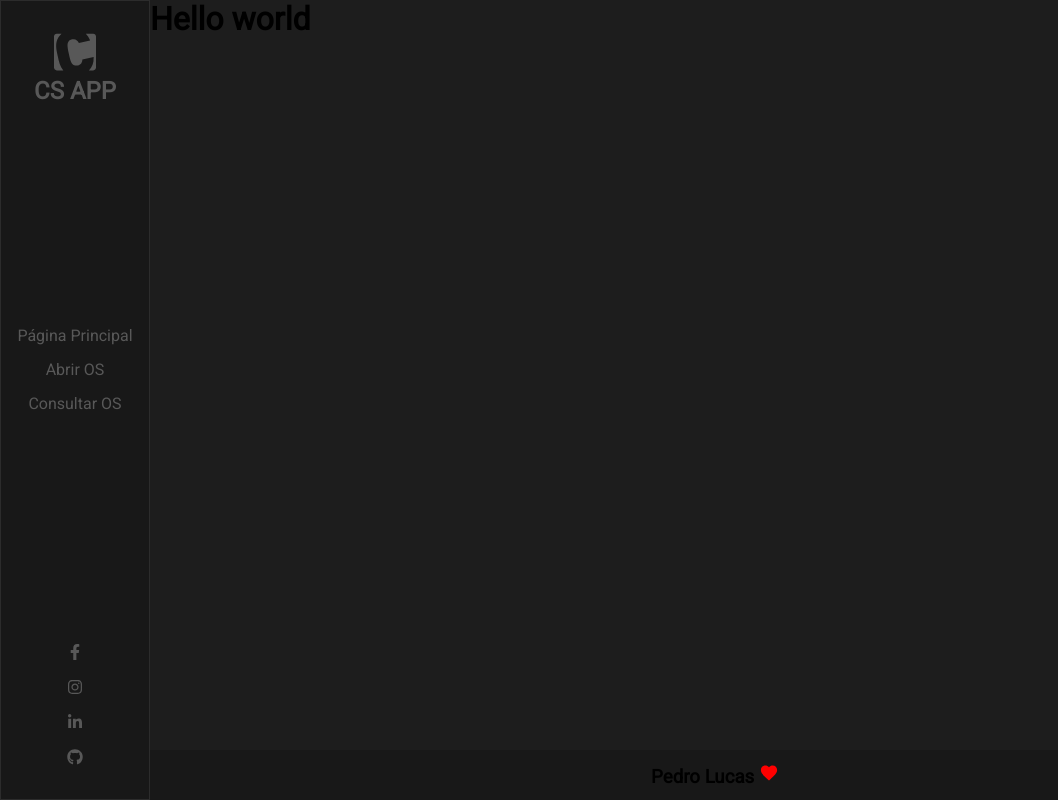
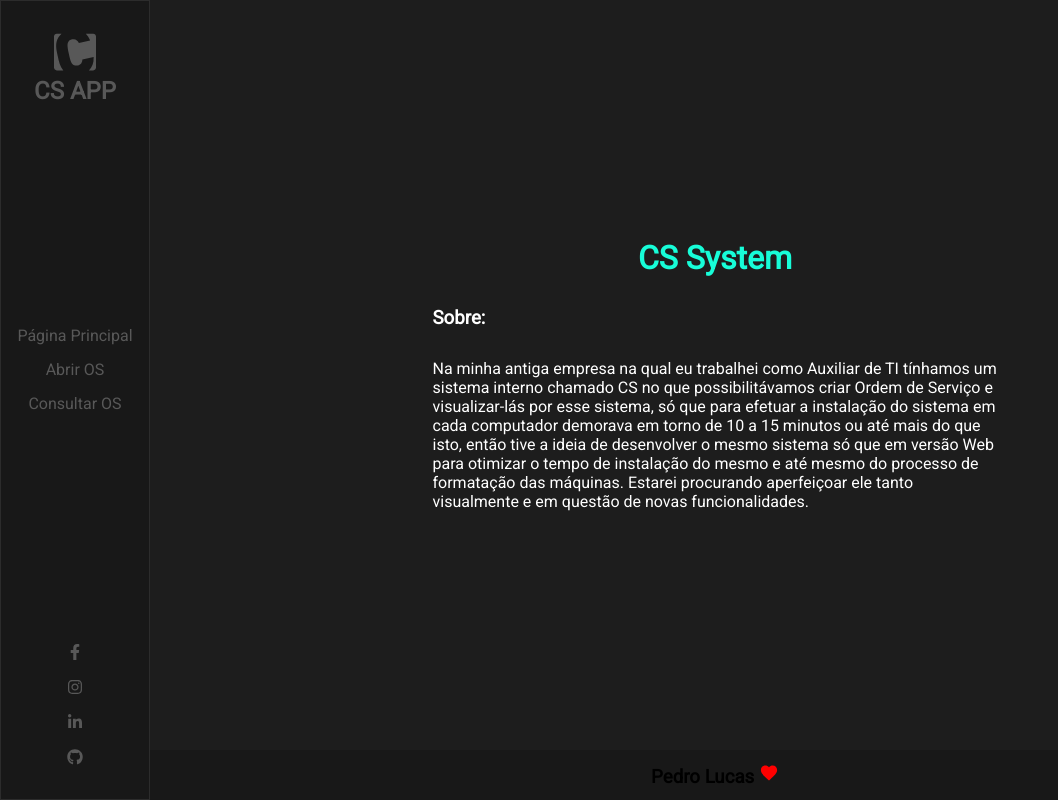
Before and after one commit to PedrooLska/SPAOrderOfService, a React (Create React App) app in the folder frontend/: page / in a window 1280 px wide. Shown: the whole page, without its empty margins (0-1058 px from the left). Built offline with nearby package versions, Linux system fonts and the light colour scheme.

Commit message:
Create Main

```diff
--- /dev/null
+++ b/frontend/src/Pages/Main/index.css
@@ -0,0 +1,29 @@
+.main {
+  display: flex;
+  align-items: center;
+  justify-content: center;
+  flex-direction: column;
+}
+
+.main__text {
+  width: 50%;
+}
+
+.main__text h1 {
+  text-align: center;
+  color: #17fdd8;
+  margin-bottom: 30px;
+}
+
+.main__text h3 {
+  margin-bottom: 30px;
+}
+
+.main h3,
+.main p {
+  color: white;
+}
+
+.main h3 {
+  text-align: start;
+}
--- a/frontend/src/Pages/Main/index.js
+++ b/frontend/src/Pages/Main/index.js
@@ -1,9 +1,25 @@
 import React from "react";
+
+import "./index.css";
 
 const Main = () => {
   return (
     <main className="main">
-      <h1>Hello world</h1>
+      <div className="main__text">
+        <h1>CS System</h1>
+        <h3>Sobre:</h3>
+        <p>
+          Na minha antiga empresa na qual eu trabalhei como Auxiliar de TI
+          tínhamos um sistema interno chamado CS no que possibilitávamos criar
+          Ordem de Serviço e visualizar-lás por esse sistema, só que para
+          efetuar a instalação do sistema em cada computador demorava em torno
+          de 10 a 15 minutos ou até mais do que isto, então tive a ideia de
+          desenvolver o mesmo sistema só que em versão Web para otimizar o tempo
+          de instalação do mesmo e até mesmo do processo de formatação das
+          máquinas. Estarei procurando aperfeiçoar ele tanto visualmente e em
+          questão de novas funcionalidades.
+        </p>
+      </div>
     </main>
   );
 };
```
Also changed, not shown: 1 other file (tests, documents, lock files or other folders).
